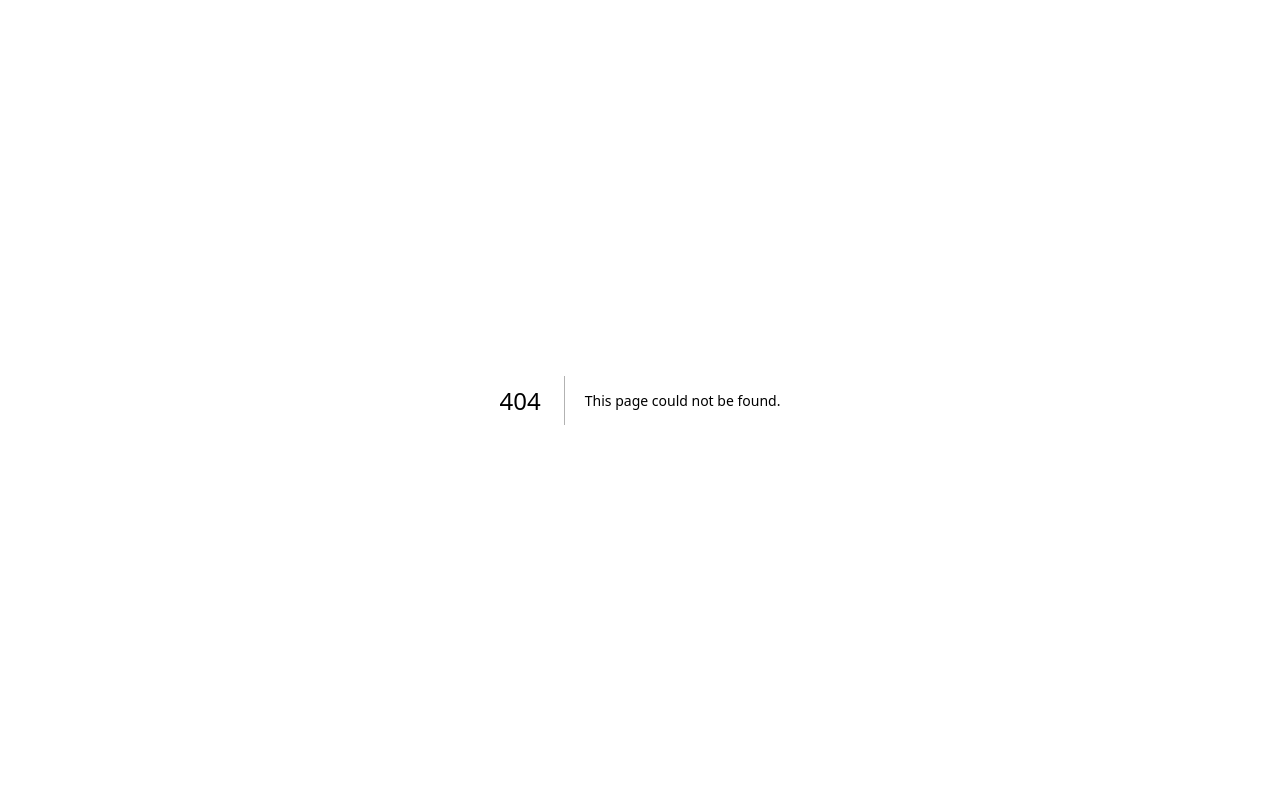
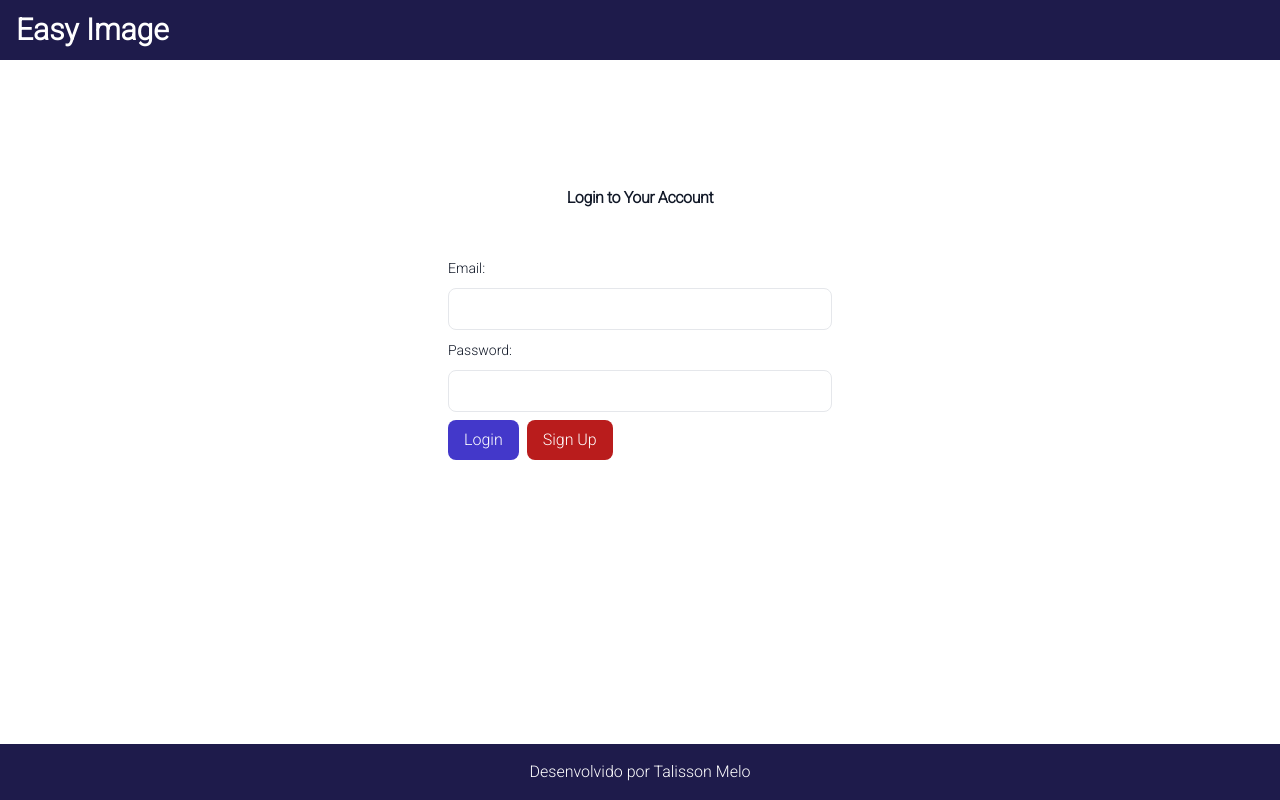
Before and after one commit to TalissonMelo/easy-image-ui, a Next.js app: page /login in a window 1280 px wide. Before the commit this address had no page. Built offline with nearby package versions, Linux system fonts and the light colour scheme.

Commit message:
Creating the login page, user registration and logic for switching form states

```diff
--- /dev/null
+++ b/src/app/login/page.tsx
@@ -0,0 +1,97 @@
+"use client";
+
+import { Button } from "@/components/button/Button";
+import { InputText } from "@/components/input/InputText";
+import { RenderIf, Template } from "@/components/Template";
+import { useState } from "react";
+
+export default function Login() {
+  const [loading, setLoading] = useState<boolean>(false);
+  const [newUserState, setNewUserState] = useState<boolean>(false);
+
+  return (
+    <Template loading={loading}>
+      <div className="flex min-h-full flex-1 flex-col justify-center px-6 py-12 lg:px-8">
+        <div className="sm:mx-auto sm:w-full sm:max-w-sm">
+          <h2 className="mt-10 text-center text-1xl font-bold leading-9 tracking-tight text-gray-900">
+            {newUserState ? "Create New User" : "Login to Your Account"}
+          </h2>
+        </div>
+
+        <div className="mt-10 sm:mx-auto sm:w-full sm:max-w-sm">
+          <form className="space-y-2">
+            <RenderIf condition={newUserState}>
+              <div>
+                <label className="block text-sm font-medium leading-6 text-gray-900">
+                  Name:{" "}
+                </label>
+              </div>
+              <div className="mt-2">
+                <InputText style="w-full" id="name" />
+              </div>
+            </RenderIf>
+
+            <div>
+              <label className="block text-sm font-medium leading-6 text-gray-900">
+                Email:{" "}
+              </label>
+            </div>
+            <div className="mt-2">
+              <InputText style="w-full" id="email" />
+            </div>
+
+            <div>
+              <label className="block text-sm font-medium leading-6 text-gray-900">
+                Password:{" "}
+              </label>
+            </div>
+            <div className="mt-2">
+              <InputText style="w-full" type="password" id="password" />
+            </div>
+
+            <RenderIf condition={newUserState}>
+              <div>
+                <label className="block text-sm font-medium leading-6 text-gray-900">
+                  Repeat Password:{" "}
+                </label>
+              </div>
+              <div className="mt-2">
+                <InputText style="w-full" type="password" id="passwordMatch" />
+              </div>
+            </RenderIf>
+
+            <div>
+              <RenderIf condition={newUserState}>
+                <Button
+                  type="submit"
+                  style="bg-indigo-700 hover:bg-indigo-500"
+                  label="Save"
+                />
+                <Button
+                  type="button"
+                  style="bg-red-700 hover:bg-red-500 mx-2"
+                  label="Cancel"
+                  onClick={(event) => setNewUserState(false)}
+                />
+              </RenderIf>
+
+              <RenderIf condition={!newUserState}>
+                <Button
+                  type="submit"
+                  style="bg-indigo-700 hover:bg-indigo-500"
+                  label="Login"
+                />
+                <Button
+                  type="button"
+                  style="bg-red-700 hover:bg-red-500 mx-2"
+                  label="Sign Up"
+                  onClick={(event) => setNewUserState(true)}
+                />
+              </RenderIf>
+            </div>
+          </form>
+        </div>
+      </div>
+    </Template>
+  );
+}
```
